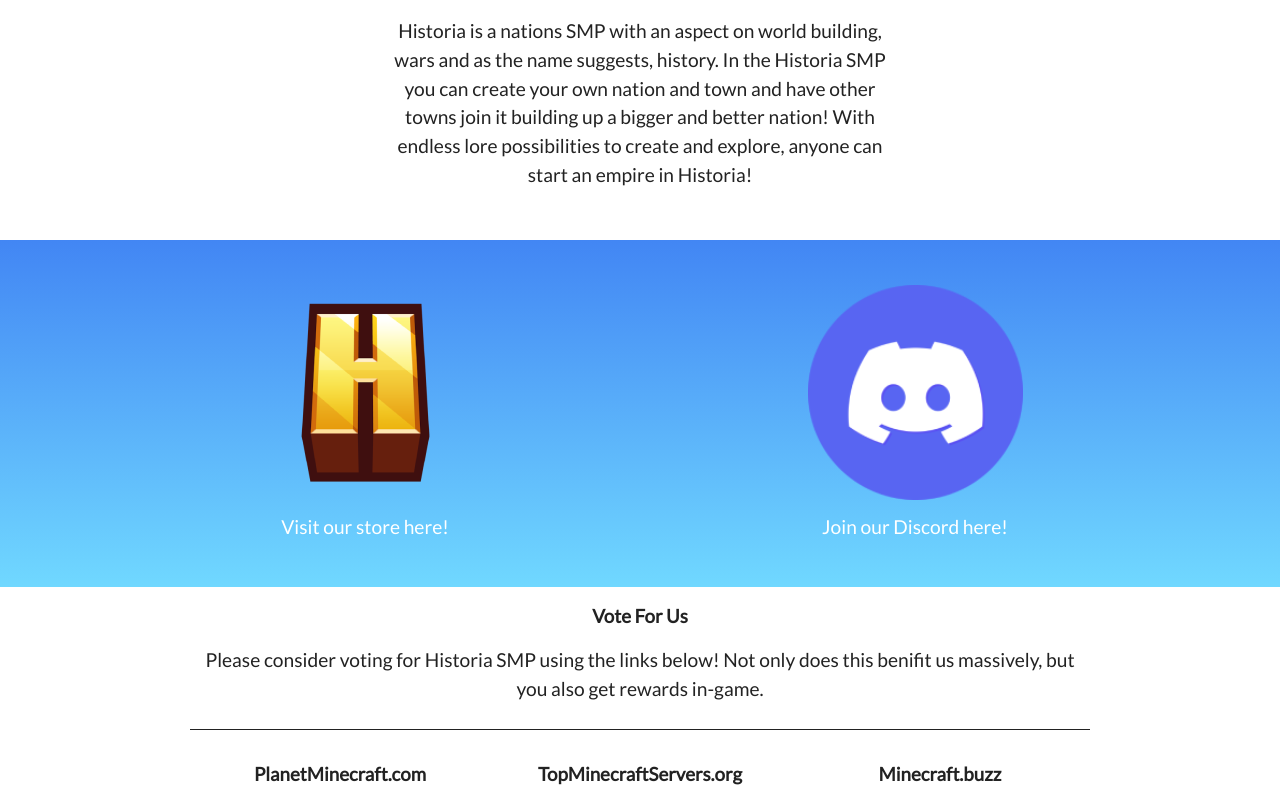
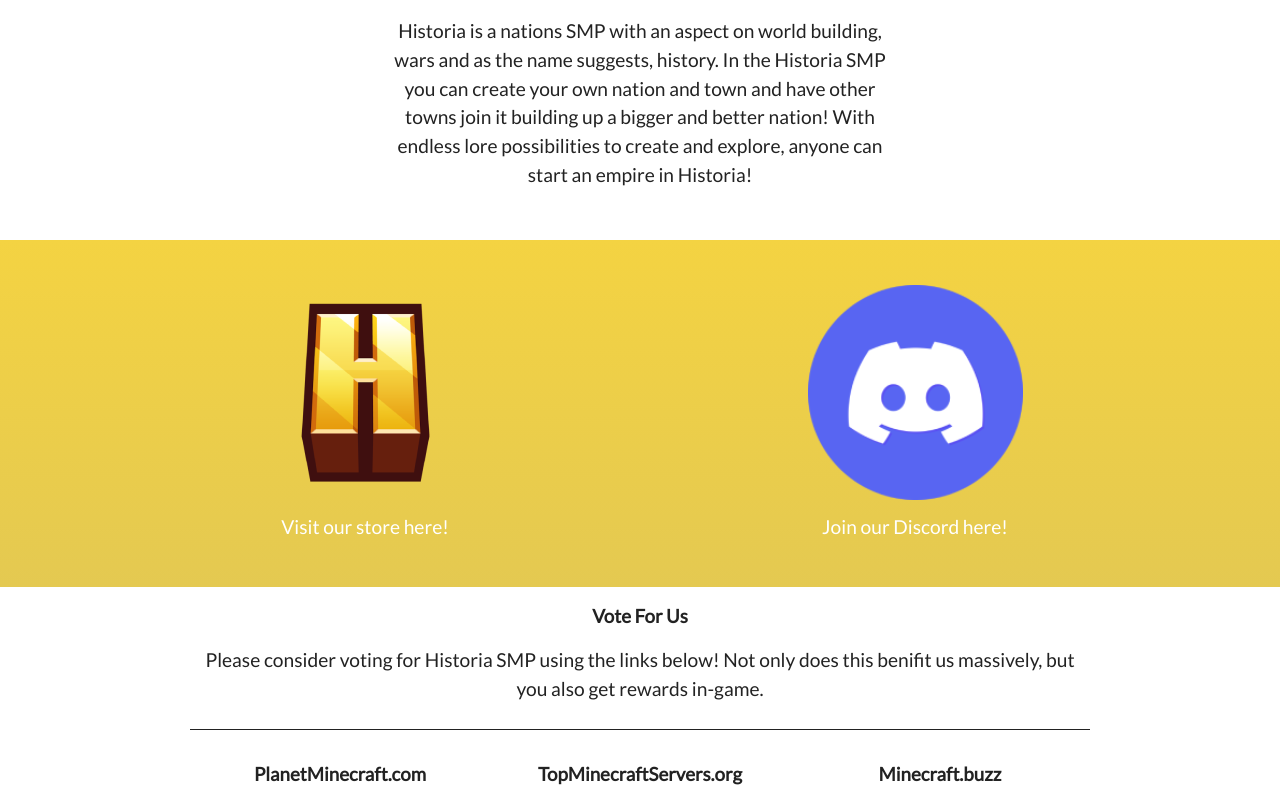
Before and after one commit to VarasQ/VarasQ.github.io, a PHP site: page / in a window 1280 px wide. Shown: the part 885-1674 px from the top of the page. Run offline with PHP 8.4, Linux system fonts and the light colour scheme; some libraries are stand-ins or nearby versions.

Commit message:
Update home.css

```diff
--- a/css/home.css
+++ b/css/home.css
@@ -41,7 +41,7 @@ header {
 	text-align: center;
 	padding: 30px;
 	background-size: cover;
-	background: linear-gradient(#4286f4, #70d8ff) fixed;
+	background: linear-gradient(#f4d342, #e4c951) fixed;
 }
 
 .flex-container {
```
